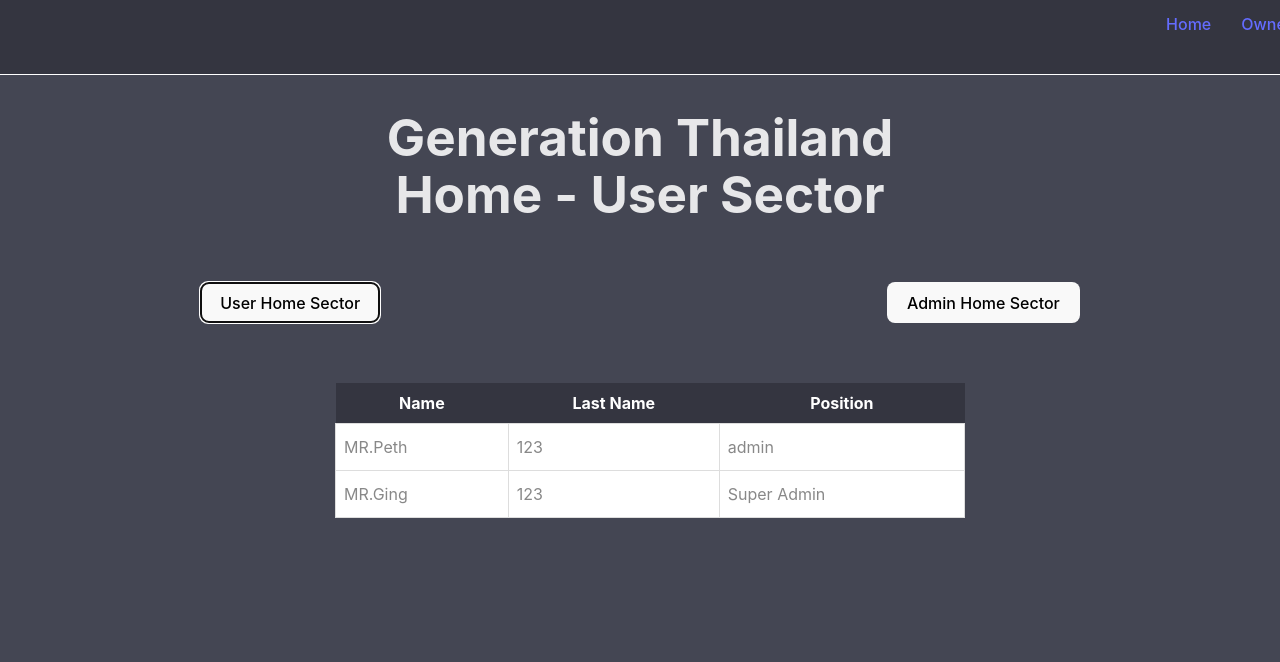
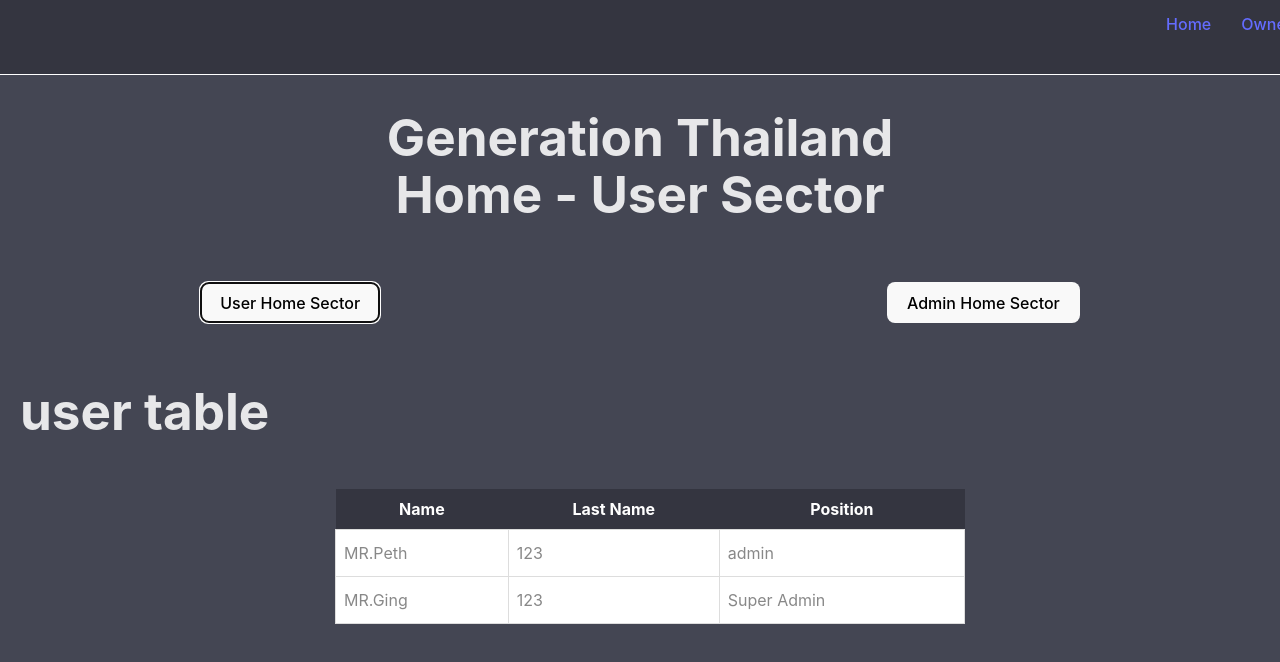
Before and after one commit to Charat-Ninjar/reactTesting, a React app: page / in a window 1280 px wide. Both pictures are taken after a click on the button "User Home Sector". Shown: the top 662 px of the page. Built offline with nearby package versions, Linux system fonts and the light colour scheme; the HTML template or start-up script is replaced by a standard one.

Commit message:
update add data via Context

```diff
--- a/src/App.css
+++ b/src/App.css
@@ -135,3 +135,7 @@ tr:nth-child(even) {
   cursor: pointer;
   font-size: 16px;
 }
+
+.create-form-container {
+  color: white;
+}
--- a/src/App.jsx
+++ b/src/App.jsx
@@ -6,7 +6,6 @@ function App() {
   return (
     <>
       <Layout>
-
       </Layout>
     </>
   )
--- a/src/components/AddDatatoTable.jsx
+++ b/src/components/AddDatatoTable.jsx
@@ -4,14 +4,19 @@ import { useState } from "react";
 
 const AddDataToTable = () => {
   const [newUser, setNewUser] = useState({
-    name: "",
+    username: "",
     lastName: "",
     position: "",
   });
+  // const [userName, setUserName] = useState();
+  // const [userLastName, setUserLastName] = useState();
+  // const [userPosition, setUserPosition] = useState();
 
   const { addData } = useData();
+  const { data } = useData();
 
   const handleInputNewUserChange = (event) => {
+    console.log("testnewUser")
     const { name, value } = event.target;
     setNewUser({
       ...newUser,
@@ -20,60 +25,55 @@ const AddDataToTable = () => {
   };
 
   const insertDataFromInputToDatabase = () => {
+    console.log("newUser")
     addData(newUser);
     setNewUser({
-      name: "",
+      username: "",
       lastName: "",
       position: "",
     });
+    console.log(data)
   };
   return (
-    <UserData>
-    <div>
-      <h3 className="color:white">Create User Here</h3>
+
     <div className="create-form-container">
+      <h3>Create User Here</h3>
       <form className="form-box">
-          <span>
         <input
           type="text"
+          name="username"
           placeholder="Name"
           className="form-control"
-              value={newUser.name}
+          value={newUser.username}
           onChange={handleInputNewUserChange}
         />
-          </span>
-          <span>
         <input
           type="text"
+          name="lastName"
           placeholder="Last Name"
           className="form-control"
           value={newUser.lastName}
           onChange={handleInputNewUserChange}
         />
-          </span>
-          <span>
         <input
           type="text"
+          name="position"
           placeholder="Position"
           className="form-control"
           value={newUser.position}
           onChange={handleInputNewUserChange}
         />
-          </span>
 
-          <span>
+      </form>
       <button
           type="button"
-              className="-button"
+          className="btn btn-primary"
           onClick={insertDataFromInputToDatabase}
         >
           Save
         </button>
-          </span>
-        </form>
     </div>
-    </div>
-    </UserData>
+
   );
 };
 
--- a/src/components/DataTable.jsx
+++ b/src/components/DataTable.jsx
@@ -1,43 +1,17 @@
 import React, { useState } from "react";
 import UserData, { useData } from "./UserData";
-import AddDataToTable from "./AddDatatoTable";
+import AddDataToTable from "./AddDataToTable";
 
-const DataTable = ({ showUserTable }) => {
+const DataTable = () => {
   const { data } = useData();
 
   //   const { addData } = useData();
 
-
   return (
+    <div>
+      <AddDataToTable />
       <div className="data-table">
-      <div
-        className="user-data-table"
-        style={{ display: showUserTable == "user" ? "block" : "none" }}
-      >
-        <table>
-          <thead>
-            <tr>
-              <th>Name</th>
-              <th>Last Name</th>
-              <th>Position</th>
-            </tr>
-          </thead>
-          <tbody>
-            {data.map((user) => (
-              <tr key={user.id}>
-                <td>{user.name}</td>
-                <td>{user.lastName}</td>
-                <td>{user.position}</td>
-              </tr>
-            ))}
-          </tbody>
-        </table>
-      </div>
-      <div
-        className="admin-data-table"
-        style={{ display: showUserTable == "admin" ? "block" : "none" }}
-      >
-        <AddDataToTable/>
+        <div className="admin-data-table">
           <table>
             <thead>
               <tr>
@@ -50,7 +24,7 @@ const DataTable = ({ showUserTable }) => {
             <tbody>
               {data.map((user) => (
                 <tr key={user.id}>
-                <td>{user.name}</td>
+                  <td>{user.username}</td>
                   <td>{user.lastName}</td>
                   <td>{user.position}</td>
                   <td>Delete</td>
@@ -60,6 +34,7 @@ const DataTable = ({ showUserTable }) => {
           </table>
         </div>
       </div>
+    </div>
   );
 };
 
--- a/src/components/Home.jsx
+++ b/src/components/Home.jsx
@@ -2,6 +2,10 @@ import React from "react";
 import Layout from "../Layout";
 import DataTable from "./DataTable";
 import { useState } from "react";
+import UserDataTable from "./UserDataTable";
+import UserData from "./UserData";
+import AddDataToTable from "./AddDataToTable";
+
 const Home = () => {
   const [showUserTable, setShowUserTable] = useState("default");
   const [title, setTitle] = useState("React - Assessment");
@@ -12,10 +16,9 @@ const Home = () => {
     } else if (showUserTable === "user") {
       setTitle("Home - User Sector");
     } else if (showUserTable === "admin") {
-      setTitle("Home - Admin Sector")
+      setTitle("Home - Admin Sector");
     }
   };
-
 
   return (
     <Layout>
@@ -33,7 +36,17 @@ const Home = () => {
           </button>
         </div>
       </div>
-      <DataTable showUserTable={showUserTable} />
+      {showUserTable == "user" ? (
+
+          <UserDataTable />
+
+      ) : showUserTable == "admin" ? (
+
+          <DataTable />
+
+      ) : (
+        ""
+      )}
     </Layout>
   );
 };
--- a/src/components/UserData.jsx
+++ b/src/components/UserData.jsx
@@ -6,18 +6,19 @@ const UserData = ({ children }) => {
 
   const[data, setData] = useState([
     {
-      name: "MR.Peth",
+      username: "MR.Peth",
       lastName: "123",
       position: "admin",
     },
     {
-      name: "MR.Ging",
+      username: "MR.Ging",
       lastName: "123",
       position: "Super Admin",
     },
   ]);
 
   const addData = (newData) => {
+    console.log("add data")
     setData((prevData) => [...prevData, newData]);
   };
 
--- /dev/null
+++ b/src/components/UserDataTable.jsx
@@ -0,0 +1,32 @@
+import React from "react";
+import { useData } from "./UserData";
+
+const UserDataTable = () => {
+  const { data } = useData();
+  return (
+    <div className="data-table">
+      <div className="user-data-table">
+        <h1>user table</h1>
+        <table>
+          <thead>
+            <tr>
+              <th>Name</th>
+              <th>Last Name</th>
+              <th>Position</th>
+            </tr>
+          </thead>
+          <tbody>
+            {data.map((user) => (
+              <tr key={user.id}>
+                <td>{user.username}</td>
+                <td>{user.lastName}</td>
+                <td>{user.position}</td>
+              </tr>
+            ))}
+          </tbody>
+        </table>
+      </div>
+    </div>
+  );
+};
+export default UserDataTable;
--- a/src/main.jsx
+++ b/src/main.jsx
@@ -7,7 +7,7 @@ import Owner from "./components/Owner.jsx";
 import Home from "./components/Home.jsx";
 import UserData from "./components/UserData.jsx";
 import DataTable from "./components/DataTable.jsx";
-import AddDataToTable from "./components/AddDatatoTable.jsx";
+import AddDataToTable from "./components/AddDataToTable.jsx";
 const router = createBrowserRouter([
   {
     path: "/",
@@ -21,15 +21,23 @@ const router = createBrowserRouter([
     path: "/Owner",
     element: <Owner />,
   },
-  {
-    path: "/DataTable",
-    element: (
-      <UserData>
-        <DataTable />
-      </UserData>
-    ),
-  },
-
+  // ,
+  // {
+  //   path: "/Home",
+  //   element:(
+  //     <UserData>
+  //       <AddDataToTable />
+  //     </UserData>
+  //   ),
+  // },
+  // {
+  //   path: "/Home",
+  //   element: (
+  //     <UserData>
+  //       <DataTable />
+  //     </UserData>
+  //   ),
+  // },
 ]);
 ReactDOM.createRoot(document.getElementById("root")).render(
   <RouterProvider router={router} />
```
Lines whose indentation alone changed are shown as unchanged.
